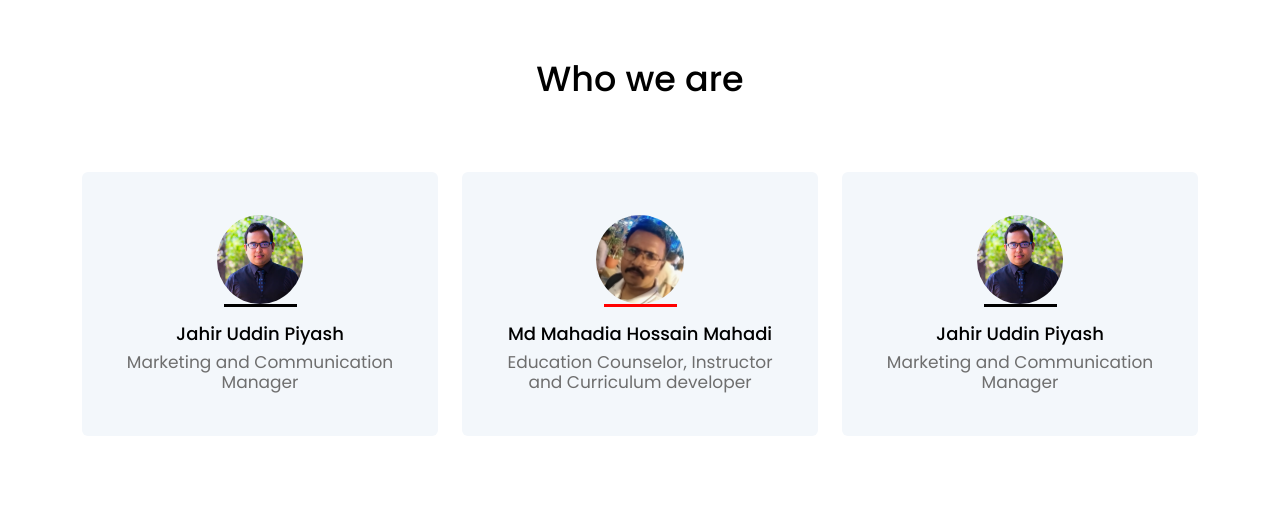
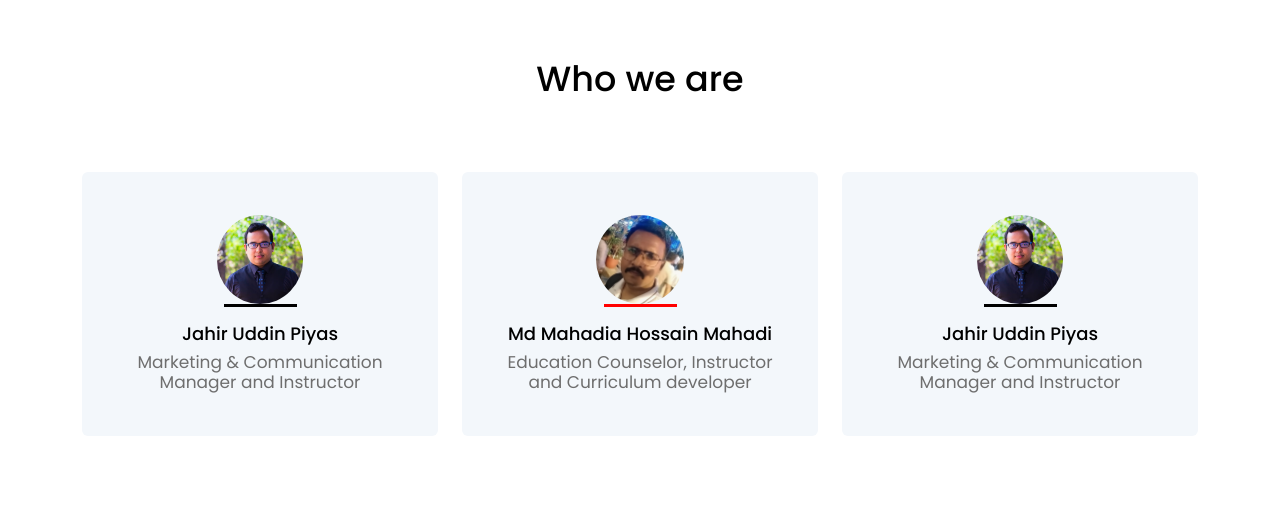
Before and after one commit to brcbd/brcbd, a website: page index.html in a window 1280 px wide. Shown: the part 2536-3066 px from the top of the page. Drawn offline with Linux system fonts and the light colour scheme.

Commit message:
Update index.html

```diff
--- a/index.html
+++ b/index.html
@@ -194,8 +194,8 @@
                   <div class="text-center">
                     <img src="images/face3.jpg" width="89" height="89" alt="" class="img-customer">
                     <div class="content-divider m-auto"></div>
-                    <h6 class="card-title pt-3">Jahir Uddin Piyash </h6>
-                    <h6 class="customer-designation text-muted m-0">Marketing and Communication Manager</h6>
+                    <h6 class="card-title pt-3">Jahir Uddin Piyas </h6>
+                    <h6 class="customer-designation text-muted m-0">Marketing & Communication Manager and Instructor</h6>
                   </div>
                 </div>
               </div>
```
